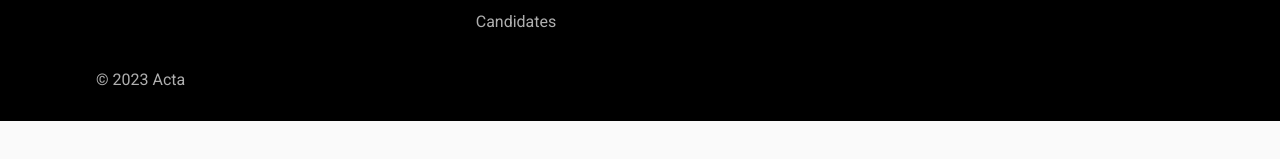
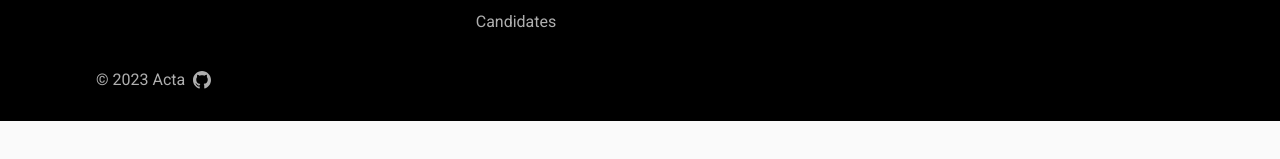
Before and after one commit to Luzefiru/Acta, a React (Create React App) app: page /profile/87cxzids989a in a window 1280 px wide. Shown: the part 365-524 px from the top of the page. Built offline with nearby package versions, Linux system fonts and the light colour scheme.

Commit message:
feat: add hover effect on footer links & added attribution to project repository

```diff
--- a/src/components/layouts/Footer.css
+++ b/src/components/layouts/Footer.css
@@ -46,8 +46,25 @@
 }
 
 .Footer a,
-.Footer__copyright > p {
+.Footer__copyright > a {
   color: var(--subtext);
+}
+
+.Footer a,
+.Footer__copyright > a {
+  cursor: pointer;
+}
+
+.Footer__copyright > a {
+  display: flex;
+  align-items: center;
+  gap: 8px;
+  text-decoration: none;
+}
+
+.Footer a:hover,
+.Footer__copyright > p:hover {
+  color: var(--white);
 }
 
 .Footer--wrapper .Logo > svg {
--- a/src/components/layouts/Footer.jsx
+++ b/src/components/layouts/Footer.jsx
@@ -24,7 +24,20 @@
         </div>
       </div>
       <div className="Footer__copyright">
-        <p>© 2023 Acta</p>
+        <a href="https://github.com/Luzefiru/blog-project">
+          © 2023 Acta
+          <svg
+            xmlns="http://www.w3.org/2000/svg"
+            width="18"
+            height="18"
+            viewBox="0 0 24 24"
+          >
+            <path
+              fill="currentColor"
+              d="M12 0c-6.626 0-12 5.373-12 12 0 5.302 3.438 9.8 8.207 11.387.599.111.793-.261.793-.577v-2.234c-3.338.726-4.033-1.416-4.033-1.416-.546-1.387-1.333-1.756-1.333-1.756-1.089-.745.083-.729.083-.729 1.205.084 1.839 1.237 1.839 1.237 1.07 1.834 2.807 1.304 3.492.997.107-.775.418-1.305.762-1.604-2.665-.305-5.467-1.334-5.467-5.931 0-1.311.469-2.381 1.236-3.221-.124-.303-.535-1.524.117-3.176 0 0 1.008-.322 3.301 1.23.957-.266 1.983-.399 3.003-.404 1.02.005 2.047.138 3.006.404 2.291-1.552 3.297-1.23 3.297-1.23.653 1.653.242 2.874.118 3.176.77.84 1.235 1.911 1.235 3.221 0 4.609-2.807 5.624-5.479 5.921.43.372.823 1.102.823 2.222v3.293c0 .319.192.694.801.576 4.765-1.589 8.199-6.086 8.199-11.386 0-6.627-5.373-12-12-12z"
+            />
+          </svg>
+        </a>
       </div>
     </div>
   );
```
